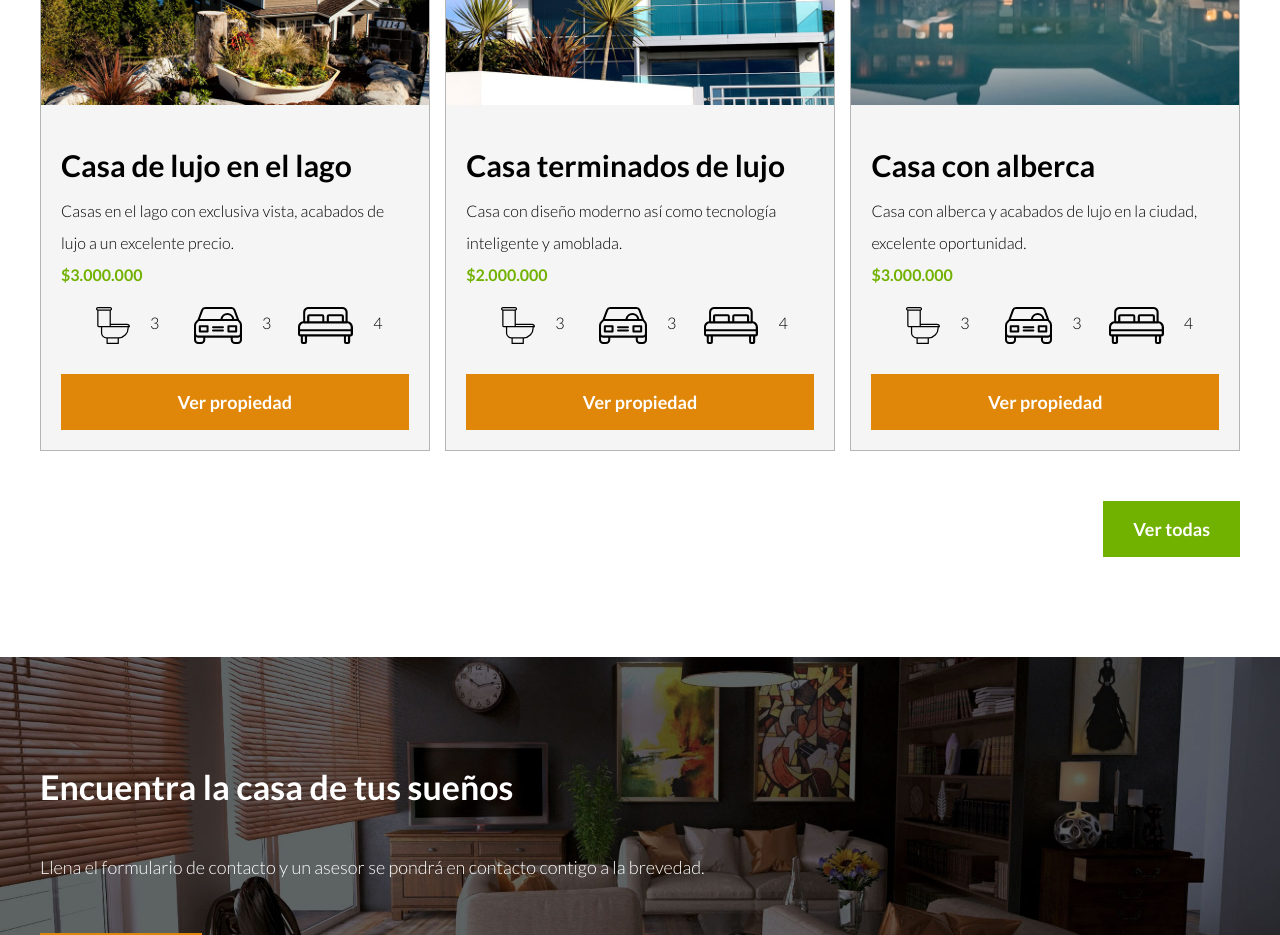
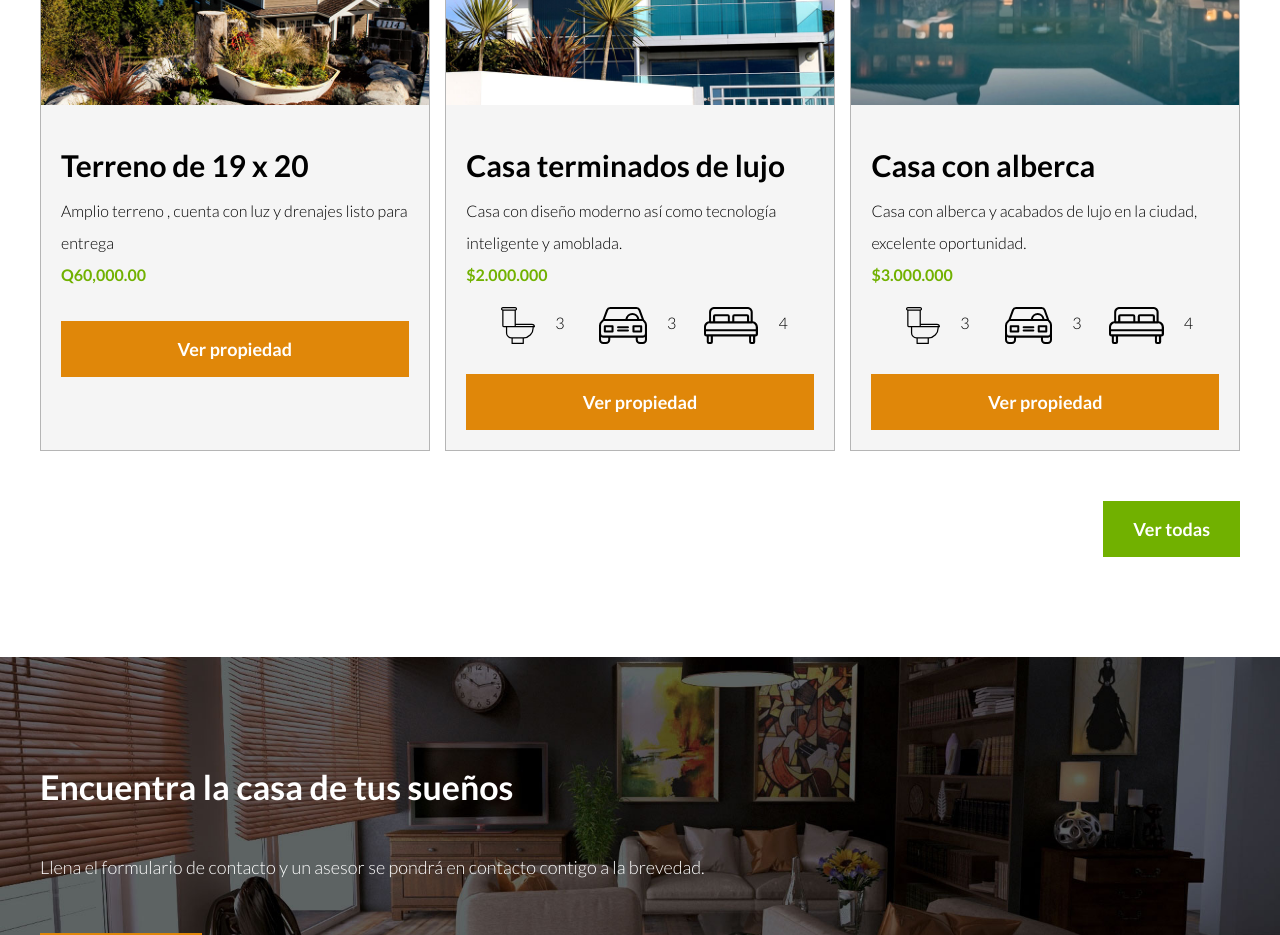
Before and after one commit to Cheleo7625/JLbienesraices, a plain HTML site: page index.html in a window 1280 px wide. Shown: the part 1760-2695 px from the top of the page. Drawn offline with Linux system fonts and the light colour scheme.

Commit message:
Update index.html

```diff
--- a/index.html
+++ b/index.html
@@ -35,7 +35,7 @@
         </div>
     </header>
 
-    <!--Contenedor-->
+    <!--Mas Sobre Nosotros-->
     <section class="contenedor seccion">
         <h2 class="fw-300 centrar-texto">Más sobre nosotros</h2>
 
@@ -67,6 +67,28 @@
             </div>
     </section>
 
+
+
+
+
+
+
+
+
+
+
+
+
+<!--CASAS-->
+
+
+
+
+
+
+
+
+
     <main class="seccion contenedor">
         <h2 class="fw-300 centrar-texto">Casas y aptos en venta</h2>
 
@@ -74,10 +96,10 @@
             <div class="anuncio">
                 <img src="img/anuncio1.jpg" alt="Anuncio de casa en el lago">
                 <div class="contenido-anuncio">
-                    <h3>Casa de lujo en el lago </h3>
-                    <p>Casas en el lago con exclusiva vista, acabados de lujo a un excelente precio.</p>
-                    <p class="precio">$3.000.000</p>
-
+                    <h3>Terreno de 19 x 20 </h3>
+                    <p>Amplio terreno , cuenta con luz y drenajes  listo para entrega </p>
+                    <p class="precio">Q60,000.00</p>
+<!--
                     <ul class="iconos-caracteristicas">
                         <li>
                             <img src="img/icono_wc.svg" alt="Icono WC">
@@ -92,7 +114,7 @@
                             <p>4</p>
                         </li>
                     </ul>
-
+-->
                     <a href="anuncio.html" class="boton boton-amarillo d-block">Ver propiedad</a>
             </div>
         </div>
```
